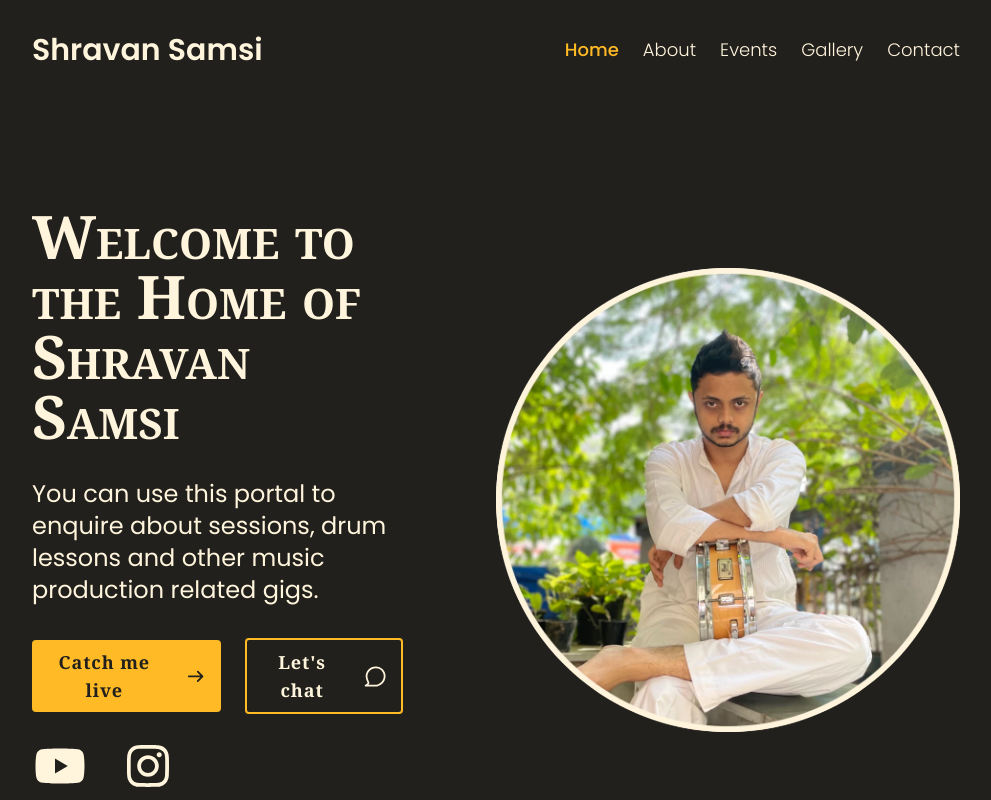
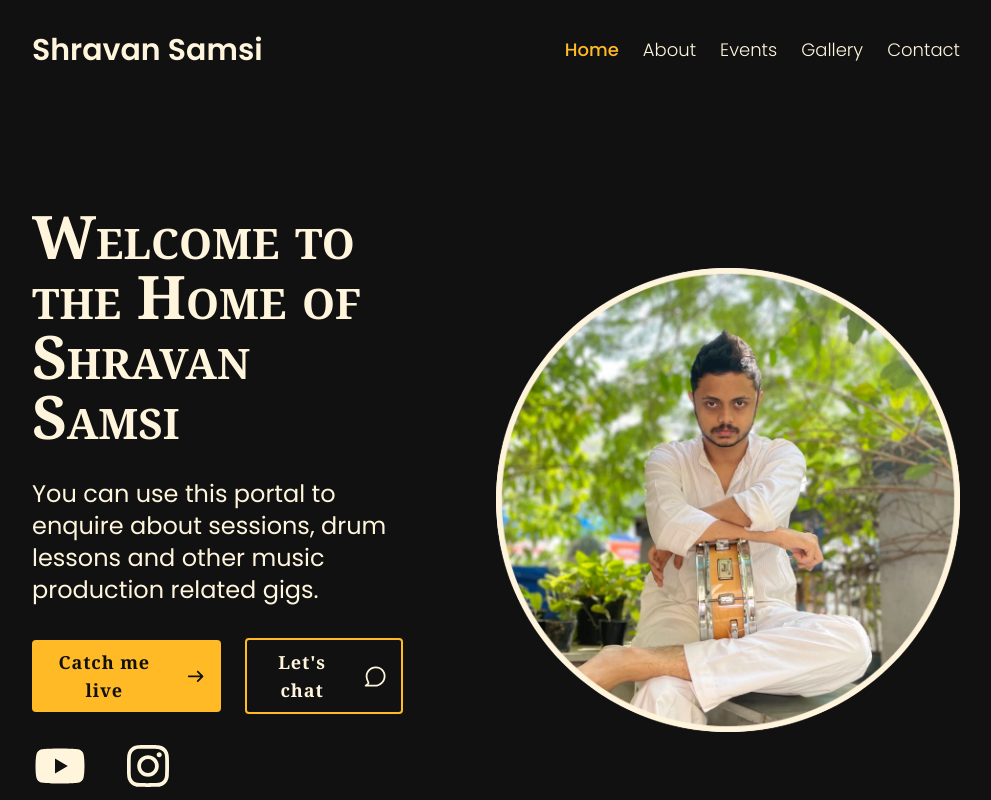
Before and after one commit to NeeshSamsi/shravansamsi, a Next.js app: page / in a window 1280 px wide. Shown: the top 800 px of the page, without its empty margins (144-1135 px from the left). Built offline with nearby package versions, Linux system fonts and the light colour scheme; what tailwind-hamburgers would draw is missing.

Commit message:
feat: Darker background color

```diff
--- a/tailwind.config.js
+++ b/tailwind.config.js
@@ -8,8 +8,8 @@ module.exports = {
     extend: {
       colors: {
         light: "#FFF4DC",
-        dark: "#22201C",
-        "dark-off": "#2E2C26",
+        dark: "#111111",
+        "dark-off": "#111111",
         accent: "#FFBA25",
       },
       fontFamily: {
@@ -22,5 +22,5 @@ module.exports = {
       },
     },
   },
-  plugins: [require("tailwind-hamburgers"), require('@headlessui/tailwindcss')],
+  plugins: [require("tailwind-hamburgers"), require("@headlessui/tailwindcss")],
 };
```
